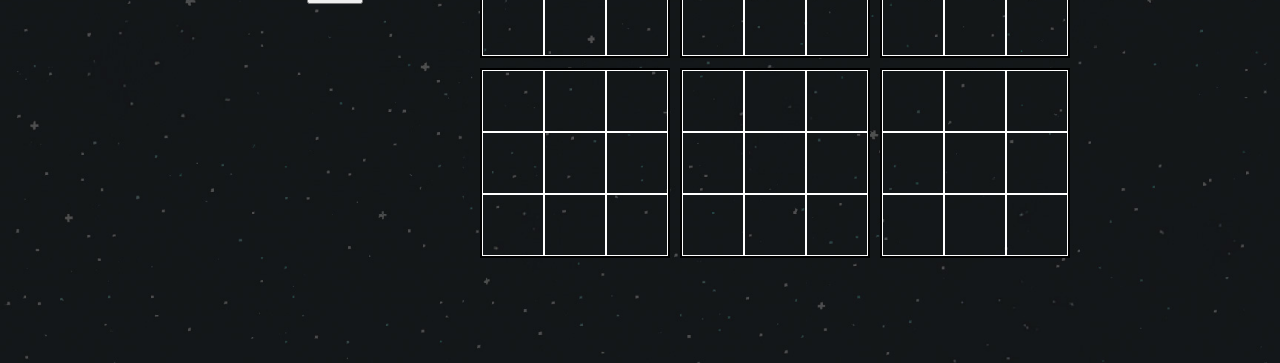
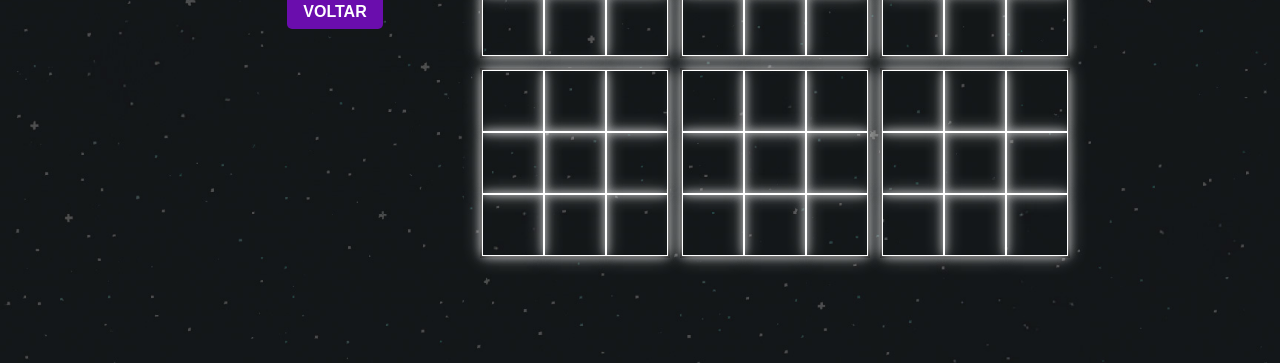
Before and after one commit to AlexandrePerezDesigner/jogodavelha2, a plain HTML site: page game.html in a window 1280 px wide. Shown: the part 437-800 px from the top of the page. Drawn offline with Linux system fonts and the light colour scheme.

Commit message:
Update estilo.css

```diff
--- a/estilo.css
+++ b/estilo.css
@@ -102,6 +102,8 @@ body {
 }
 
 .cell {
+    border-top: 1px solid white;
+    box-shadow: 0 0 10px rgba(255, 255, 255, 0.6), 0 0 20px rgba(255, 255, 255, 0.4), 0 0 10px rgba(255, 255, 255, 0.2);
     background-color: transparent;
     display: flex;
     justify-content: center;
@@ -219,3 +221,49 @@ body {
   border-radius: 5px;
   display: none; /* Oculto inicialmente */
 }
+
+#back-button-container {
+    margin-top: 10px;
+    display: flex;
+    justify-content: center;
+}
+
+#back-button {
+    padding: 8px 16px;
+    font-size: 1em;
+    font-weight: bold;
+    cursor: pointer;
+    background-color: #6a0dad; /* Cor roxa */
+    color: #fff;
+    border: none;
+    border-radius: 5px;
+}
+
+button, #back-button, #restart-button {
+    transition: box-shadow 0.3s ease, background-color 0.3s ease, color 0.3s ease;
+}
+
+button:hover, #back-button:hover, #restart-button:hover {
+    box-shadow: 0px 0px 10px 8px rgba(106, 13, 173, 0.8);
+    background-color: #ffffff;
+    color: #6a0dad;
+}
+
+/* Classe de transição de saída */
+.fade-out {
+    opacity: 0;
+    transition: opacity 0.5s ease-out;
+    background-color: #000; /* Cor escura para evitar o branco */
+}
+
+
+/* Classe para transição de entrada */
+.fade-in {
+    opacity: 0;
+    animation: fadeIn 0.5s ease-in forwards;
+}
+
+@keyframes fadeIn {
+    from { opacity: 0; }
+    to { opacity: 1; }
+}
```
Lines whose indentation alone changed are shown as unchanged.
